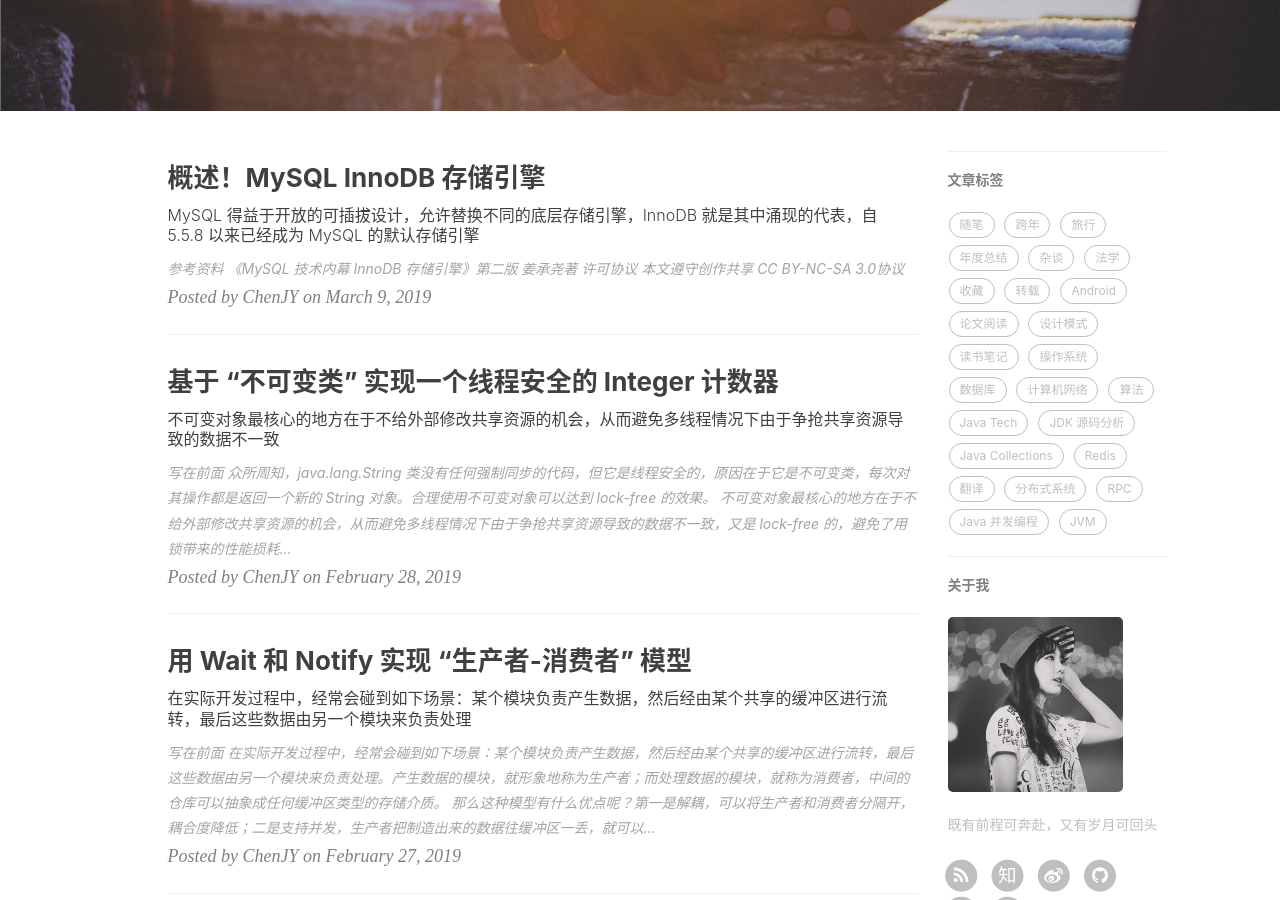
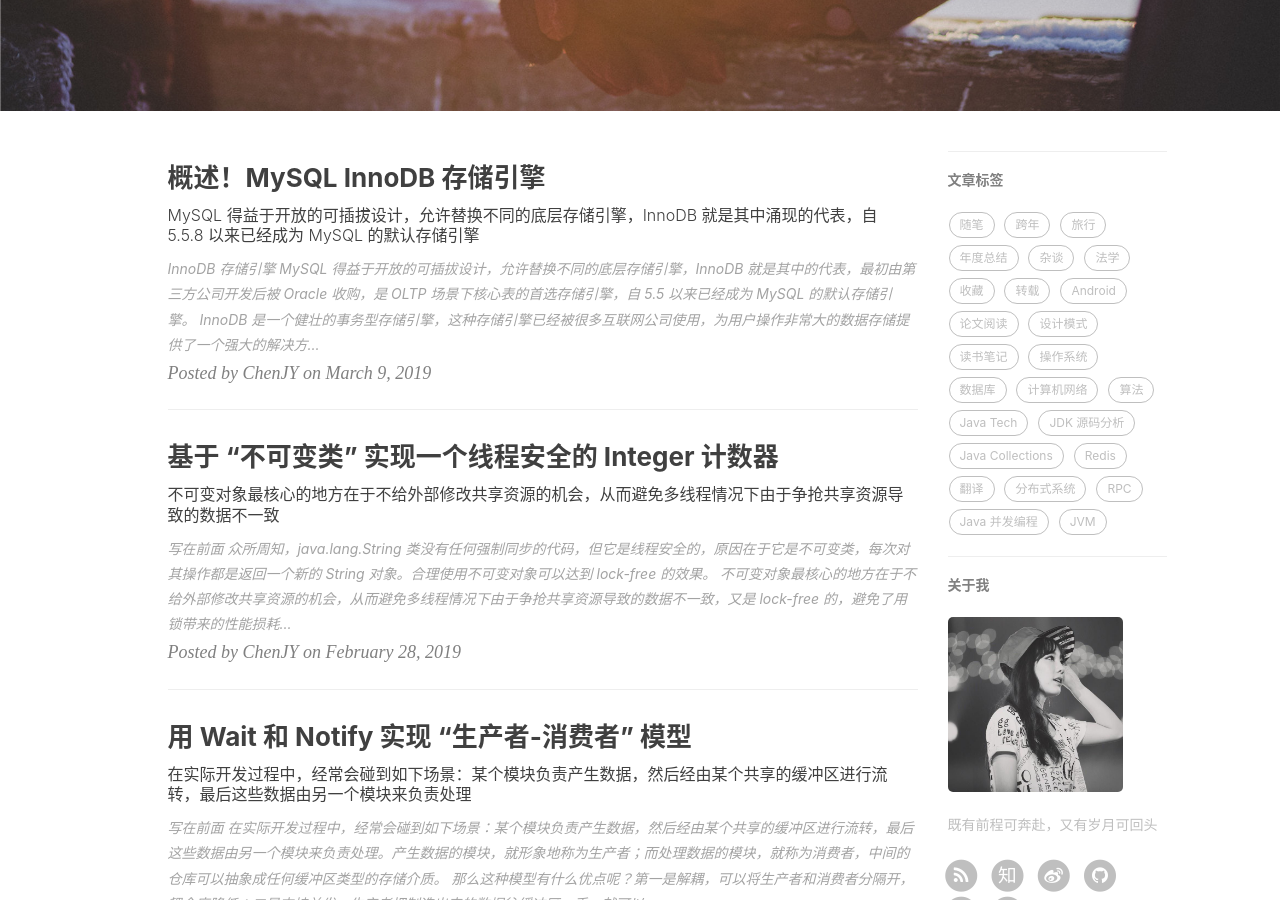
Before and after one commit to jiayangchen/jiayangchen.github.io, a Jekyll site: the page built from index.html, in a window 1280 px wide and 900 px high, scrolled down 307 px. Built offline with Jekyll 4.4.1, drawn with Linux system fonts in a browser that asks for light colours; nearby versions of some CDN libraries; the list of posts is cut into pages by our own code; comment, search, counter and statistics services are not loaded.

Commit message:
new blog

```diff
--- a/_posts/2019-03-09-mysql-innodb-1.md
+++ b/_posts/2019-03-09-mysql-innodb-1.md
@@ -11,6 +11,20 @@
     - MySQL
 ---
 
+### InnoDB 存储引擎
+
+`MySQL` 得益于开放的可插拔设计，允许替换不同的底层存储引擎，`InnoDB` 就是其中的代表，最初由第三方公司开发后被 `Oracle` 收购，是 `OLTP` 场景下核心表的首选存储引擎，自 `5.5` 以来已经成为 `MySQL` 的默认存储引擎。
+
+`InnoDB` 是一个健壮的事务型存储引擎，这种存储引擎已经被很多互联网公司使用，为用户操作非常大的数据存储提供了一个强大的解决方案。`MySQL 5.5` 之后，`InnoDB` 就是作为默认的存储引擎。`InnoDB` 还引入了行级锁定和外键约束，在以下场合下，使用 `InnoDB` 是最理想的选择：
+
+1. 更新密集的表。`InnoDB` 存储引擎特别适合处理多重并发的更新请求。
+2. 支持事务。`InnoDB` 存储引擎是支持 ACID 事务的标准 MySQL 存储引擎。
+3. 自动灾难恢复。与其它存储引擎不同，InnoDB 表能够自动从灾难中恢复。
+4. 需要外键。`MySQL` 支持外键的存储引擎只有 `InnoDB`。
+5. 支持自动增加列 `AUTO_INCREMENT` 属性。
+
+一般来说，如果需要事务支持，并且有较高的并发读取频率，`InnoDB` 是不错的选择。
+
 ![](http://ww1.sinaimg.cn/large/c3beb895gy1g0wluwtaycj22513wbb29.jpg)
 
 ### 参考资料
```
